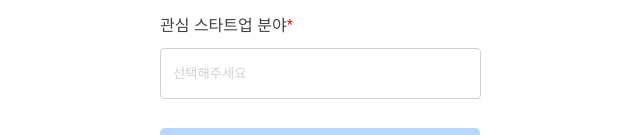
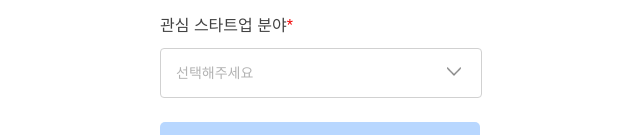
Before and after one commit to whdmldus1116/fe-assignment-startup-bookmark, a React (Vite) app: page /signup in a window 1280 px wide. Shown: the part 656-791 px from the top of the page, without its empty margins (320-960 px from the left). Built offline with nearby package versions, Linux system fonts and the light colour scheme; a web font is replaced by a local one.

Commit message:
Refactor: dropup 적용

```diff
--- a/src/components/signUpForm/index.tsx
+++ b/src/components/signUpForm/index.tsx
@@ -4,6 +4,7 @@ import AuthInput from '../authInput';
 import { SubmitBtn } from '../submitBtn';
 import TosPopUp from '../tosPopUp';
 import { ValidateInput } from '../../utils/validateInput';
+import DropUp from '../dropUp';
 
 const SignUpForm = () => {
   const [form, setForm] = useState({
@@ -148,13 +149,8 @@ const SignUpForm = () => {
         />
 
         {renderLabel('관심 스타트업 분야')}
-        <AuthInput
-          placeholder="선택해주세요"
-          error={errors.interested !== ''}
-          errorMessage={errors.interested}
-          onChange={({ value }) => handleChange('interested')(value)}
-        />
-        {/* TODO: 스타트업 드롭다운 */}
+        <DropUp onChange={(value) => handleChange('interested')(value)} />
+        {errors.interested && <ErrorMessage>{errors.interested}</ErrorMessage>}
       </FormContainer>
 
       {isPopupOpen && (
@@ -183,4 +179,10 @@ const Label = styled.label`
   margin-bottom: 10px;
 `;
 
+const ErrorMessage = styled.span`
+  color: var(--error-color);
+  font-size: 12px;
+  margin-top: 8px;
+`;
+
 export default SignUpForm;
```
